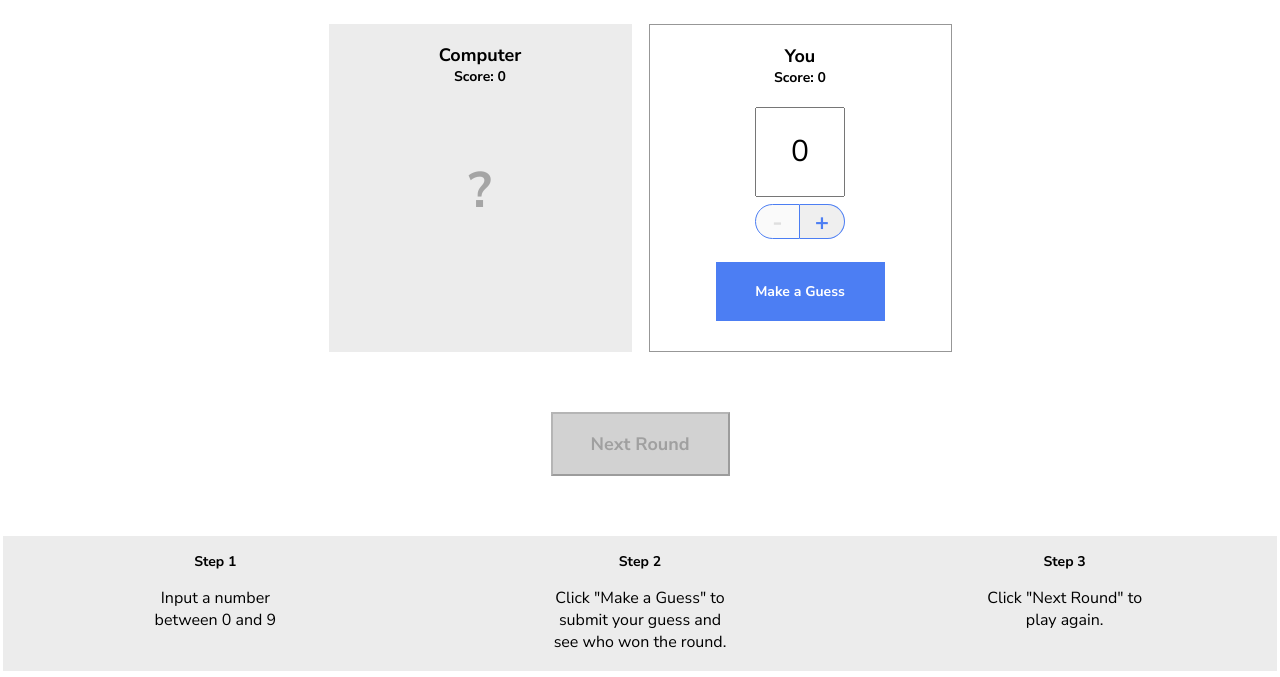
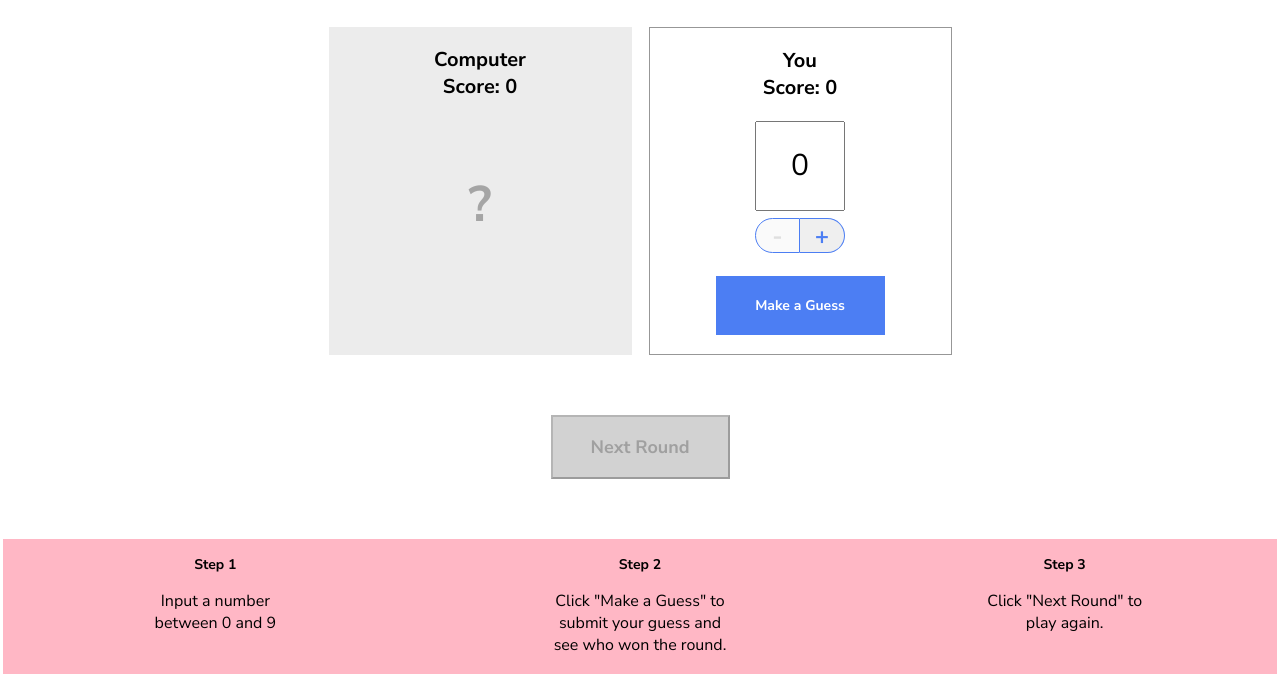
Before and after one commit to varghedj/numberGuessingGame, a plain HTML site: page index.html in a window 1280 px wide. Shown: the part 190-867 px from the top of the page. Drawn offline with Linux system fonts and the light colour scheme.

Commit message:
made the scoreboard more obvious

```diff
--- a/style.css
+++ b/style.css
@@ -58,13 +58,13 @@ header {
 }
 
 .guess-label {
-  font-size: 18px;
+  font-size: 20px;
   font-weight: 700;
   margin: 0;
 }
 
 .score-label {
-  font-size: 14px;
+  font-size: 20px;
   font-weight: 700;
   margin: 0;
 }
@@ -172,7 +172,7 @@ input[type=number]::-webkit-inner-spin-button {
 }
 
 .instructions {
-  background-color: #ececec;
+  background-color: #ffb7c5;
   width: 100%;
   display: flex;
   justify-content: space-around;
```
